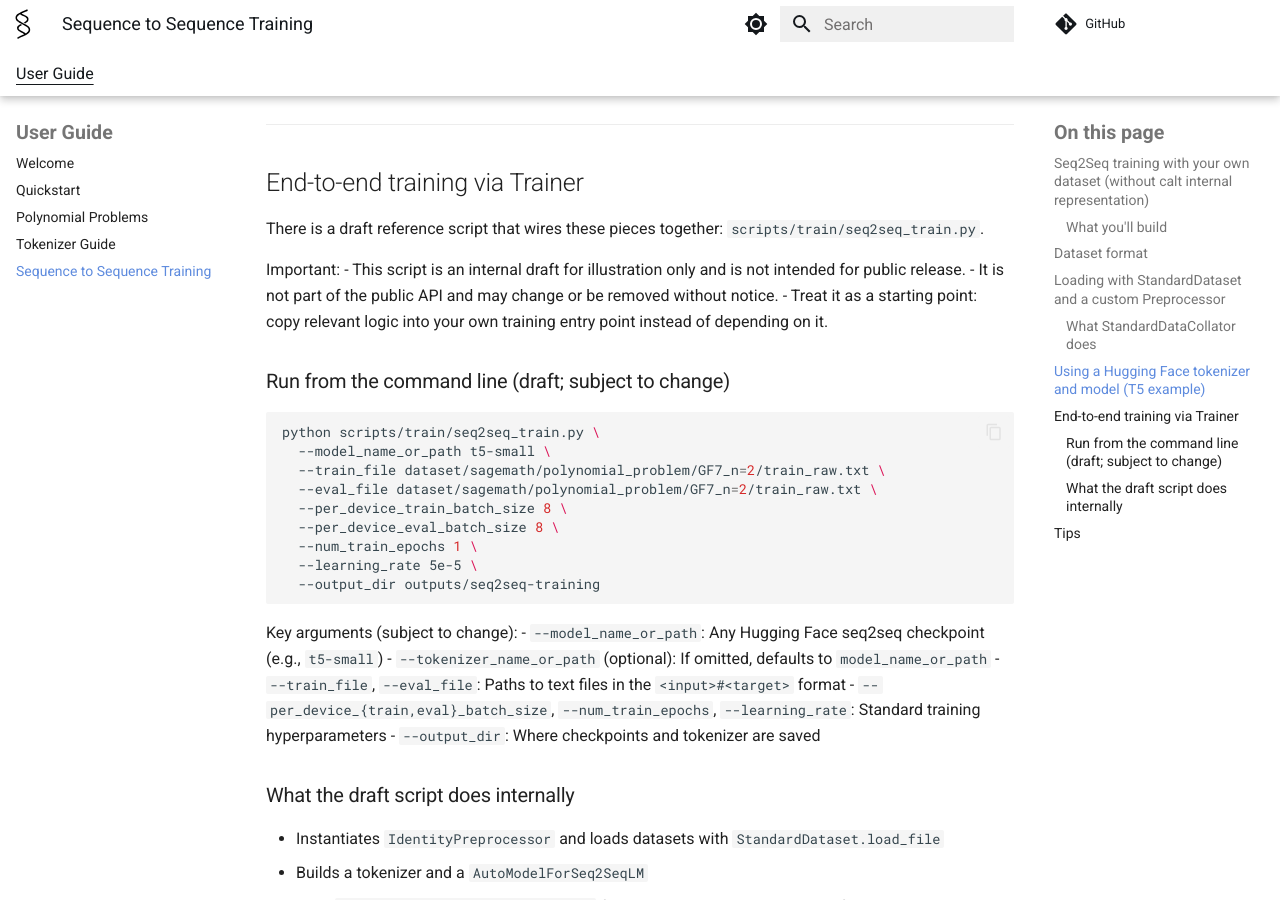
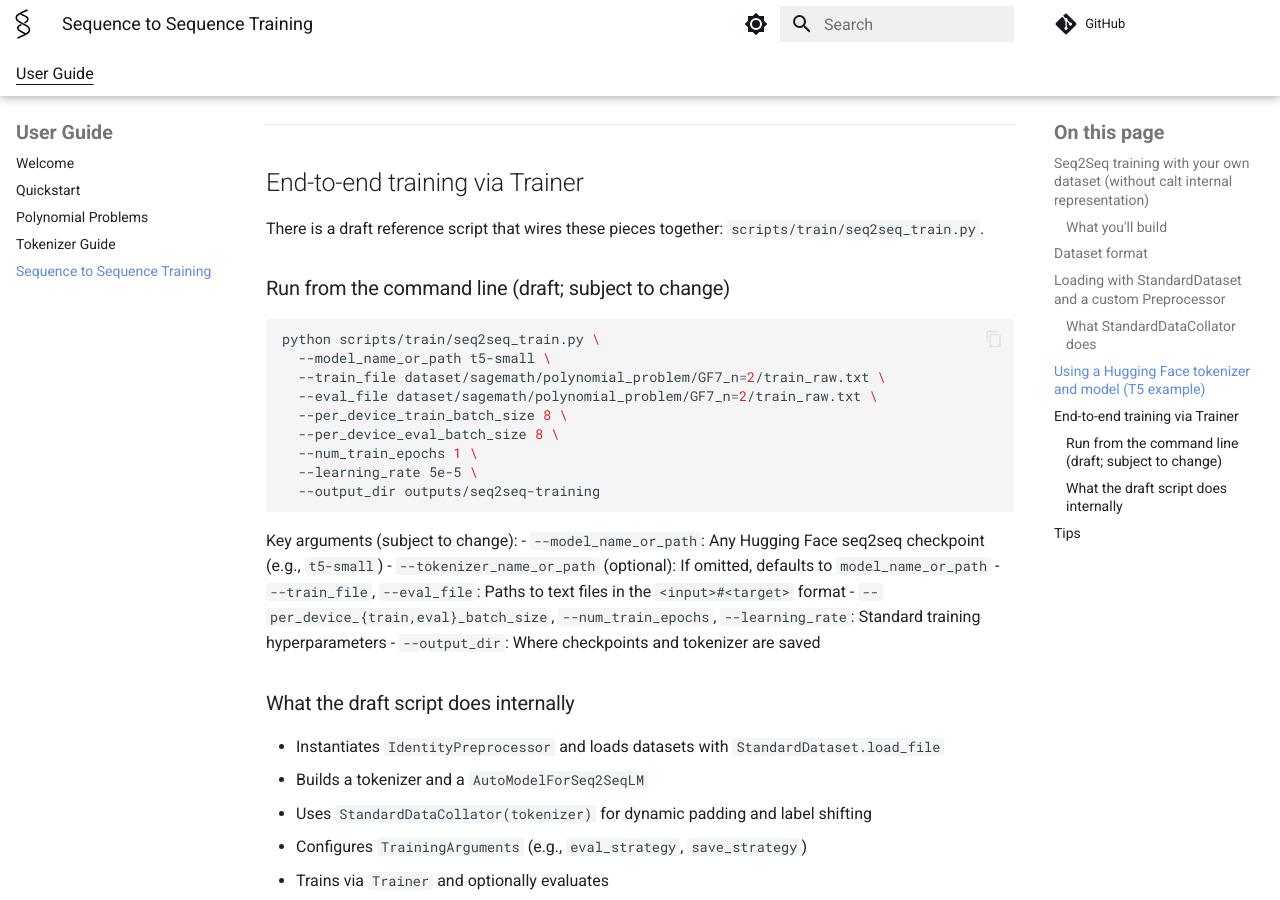
Before and after one commit to HiroshiKERA/calt-codebase, an MkDocs documentation site: the page built from docs/seq2seq.md, in a window 1280 px wide and 900 px high, scrolled down 1986 px. Built offline with MkDocs 1.6.1 and Material for MkDocs 9.7.7, drawn with Linux system fonts in a browser that asks for light colours; plug-ins that fetch from the network failed and are left out; comment, search, counter and statistics services are not loaded; the version menu is left out.

Commit message:
fix: remove unnecessary text

````diff
--- a/docs/seq2seq.md
+++ b/docs/seq2seq.md
@@ -84,11 +84,6 @@ Any compatible seq2seq model can be used (e.g., `t5-small`, `t5-base`, `facebook
 ## End-to-end training via Trainer
 There is a draft reference script that wires these pieces together: `scripts/train/seq2seq_train.py`.
 
-Important:
-- This script is an internal draft for illustration only and is not intended for public release.
-- It is not part of the public API and may change or be removed without notice.
-- Treat it as a starting point: copy relevant logic into your own training entry point instead of depending on it.
-
 ### Run from the command line (draft; subject to change)
 ```bash
 python scripts/train/seq2seq_train.py \
````
